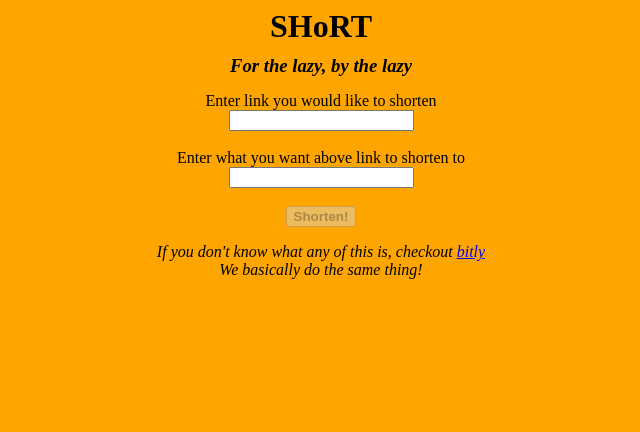
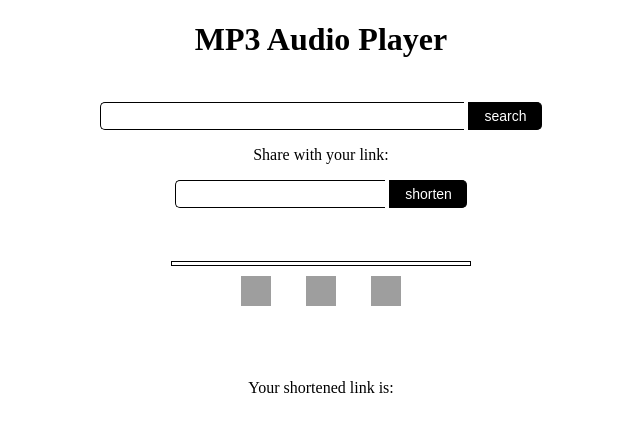
Before and after one commit to azimmomin/project-webarch, a Flask app: page /home in a window 1280 px wide. Shown: the top 432 px of the page, without its empty margins (319-959 px from the left). Run offline with Flask 2, Linux system fonts and the light colour scheme; some libraries are stand-ins or nearby versions; grey boxes are pictures that could not be loaded.

Commit message:
adding ui-html

```diff
--- a/server/static/css/default.css
+++ b/server/static/css/default.css
@@ -1,36 +1,58 @@
-body {
-	/* load and configure background image */
-	background-color: orange;
-	-webkit-background-size: 100% auto;
-	-moz-background-size: 100% auto;
-	-ms-background-size: 100% auto;
-	-o-background-size: 100% auto;
-	background-size: 100% auto;
-	text-align: left;
-	color:black;
+#mp3player {
+	background-color:#ffffff;
+	-moz-border-radius:10px;
+	-webkit-border-radius:10px;
+	color:#000000;
+    padding-top:43px;
+    padding-bottom:50px;
+    font-family:helvetica, arial, verdana;
+	font-weight:bold;
+	width:300px;
 }
 
-h1 {
-	margin-top: 0px;
-	margin-bottom: 10px;
-	margin-left: 0px;
+#mp3player .loader {
+	border:1px solid #000000;
+	height:3px;
+	margin:10px 0px
 }
 
-h3 {
-	font-style: italic;
-	margin-top: 0px;
-	margin-bottom: 15px;
-	margin-left: 0px;
+#mp3player .controls a {
+    display:inline-block;
+	width:33px;
+	height:33px;
+	margin:0px 14px;
+	overflow:hidden;
 }
 
-#submitBtn {
-	font-weight: bold;
+#mp3player .controls a:hover {
+	background-color:#2ecc71;
 }
-#displayContainer {
-	width: 780px;
-	margin: 0 auto;
-	text-align: center;
+
+#searchbar1{
+    padding-top:22px;
 }
-#explanationContainer {
-	font-style: italic;
+.textinput{
+    margin: 0;
+    padding: 5px 10px;
+    font-size:14px;
+    border:1px solid #000000; border-right:0px;
+    border-top-left-radius: 5px 5px;
+    border-bottom-left-radius: 5px 5px;
 }
+.submitbutton {
+    margin: 0;
+    padding: 5px 15px;
+    font-family: Arial, Helvetica, sans-serif;
+    font-size:14px;
+    outline: none;
+    cursor: pointer;
+    text-align: center;
+    color: #ffffff;
+    border: solid 1px #000000; border-right:0px;
+    background: #000000;
+   border-top-right-radius: 5px 5px;
+    border-bottom-right-radius: 5px 5px;
+}
+.submitbutton:hover {
+    background: #2ecc71;
+}
--- a/server/templates/home.html
+++ b/server/templates/home.html
@@ -1,70 +1,50 @@
-<!DOCTYPE html>
-<html lang="en-us">
+<!DOCTYPE HTML>
+<html lang="en">
 <head>
-		<meta charset="utf-8">
-		<title>SHoRT</title>
-		<link rel="stylesheet" href="../static/css/default.css">
+    <link rel="stylesheet" type="text/css" href="../static/css/default.css">
+	<title>The Battle of the DJs</title>
 </head>
+
 <body>
-		<!--
-		<div class="container">
-			Hello {{ name }}
+
+<center><h1>MP3 Audio Player</h1>
+
+<!-- Search Bar -->
+<div id="search">
+	<form id="searchbar1">
+	    <input id="searchbar" type="text" class="textinput" name="q" size="40" maxlength="120">
+        <input type="submit" value="search" class="submitbutton" onClick="searchBtnClick()">
+	</form>
 </div>
-		-->
-		<div id="displayContainer">
-			<h1>SHoRT</h1>
-			<h3>For the lazy, by the lazy</h3>
-			<form id="user-input" method="post"
-			      action="http://people.ischool.berkeley.edu/~azimmomin/server/shorts">
-				<!-- Long link text field -->
-				<label> Enter link you would like to shorten </label>
-				<br>
-				<input type=text id="long-link" name="url" required>
-				<br>
-				<br>
-				<!-- Short link text field -->
-				<label> Enter what you want above link to shorten to </label>
-				<br>
-				<input type=text id="short-link" name="short" required onkeyup="validate()">
-				<!--
-				<input type=button id="random" value= Random>
-				-->
-				<br>
-				<br>
-				<input type=submit value="Shorten!" id="submitBtn">
-				<br>
+
+<!-- Shortened URL Input -->
+<div id="shorturl">
+	<form id="shortened-url">
+        <p>Share with your link: </p>
+	    <input id="short-url" type="text" class="textinput" name="short" required onkeyup="validate()" size="21">
+        <input type="submit" value="shorten" class="submitbutton">
 	</form>
-			<!--<div id="successMsgContainer">
-			</div> -->
-			<div id="explanationContainer">
-				<p> If you don't know what any of this is, checkout
-				<a href="https://bitly.com" target="_blank">bitly</a> <br>
-				We basically do the same thing!
-			</p>
-			<script src="http://ajax.googleapis.com/ajax/libs/jquery/1.9.1/jquery.min.js"></script>
-			<script>
-				// Checks if input for short-link is correct.
-				function validate() {
-					var regex = "^[a-zA-Z]+$"
-					var val = document.getElementById("short-link").value;
-					// input is correct, re-enable submit button.
-					if (val.match(regex) != null) {
-						$('input[type=submit]').removeAttr('disabled');
-					} else {
-						$('input[type=submit]').attr('disabled', 'disabled');
-					}
-				}
-				// This is where we will send the POST request to Flask.
-				function sendPostReq() {
+</div>
 
-				}
-				$(document).ready(function() {
-					// initially disable submit button until we get correct input.
-					$('input[type=submit]').attr('disabled', 'disabled');
-					$("#user-input").submit(sendPostReq);
-				});
-			</script>
+<!-- MP3 Player -->
+<div id="mp3player">
+    <audio id="mp3audio" src="" type="audio/mpeg" onended="getNextSong('false')" >
+    </audio>
+    <div class="songInfo"></div>
+	<div class="loader">
+	</div>
+	<div class="controls">
+		<a id="play" onClick="play()" href="#"><img src="http://cdn.mysitemyway.com/icons-watermarks/flat-circle-white-on-black/bfa/bfa_play/bfa_play_flat-circle-white-on-black_128x128.png" alt="Play Icon" width="30" height="30"><span>Play</span></a>
+		<a id="pause" onClick="pause()" href="#"><img src="http://cdn.mysitemyway.com/icons-watermarks/flat-circle-white-on-black/foundation/foundation_pause/foundation_pause_flat-circle-white-on-black_128x128.png" alt="Pause Icon" width="30" height="30"><span>Pause</span></a>
+		<a id="next" onClick="getNextSong('true')" href="#"><img src="http://cdn.mysitemyway.com/icons-watermarks/flat-circle-white-on-black/raphael/raphael_button-fast-forward/raphael_button-fast-forward_flat-circle-white-on-black_128x128.png" alt="Next Icon" width="30" height="30"><span>Next</span></a>
 	</div>
 </div>
+
+<div id="urlDisplay">
+    <p>Your shortened link is: </p>
+</div>
+
+</center>
+
 </body>
 </html>
```
Lines whose indentation alone changed are shown as unchanged.
